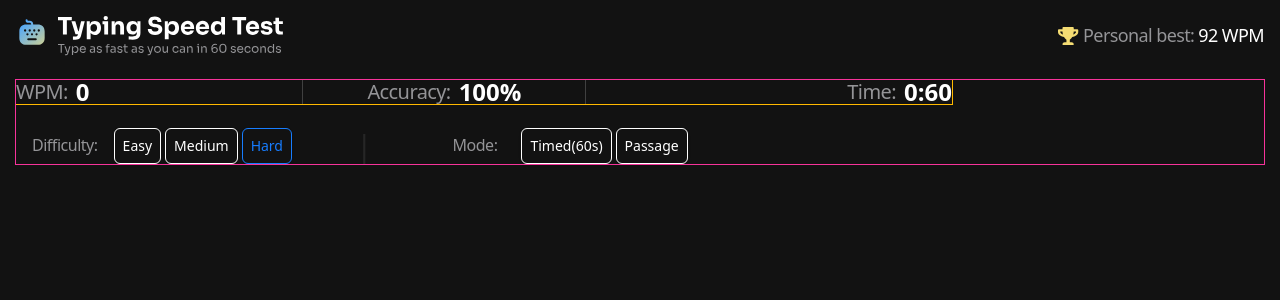
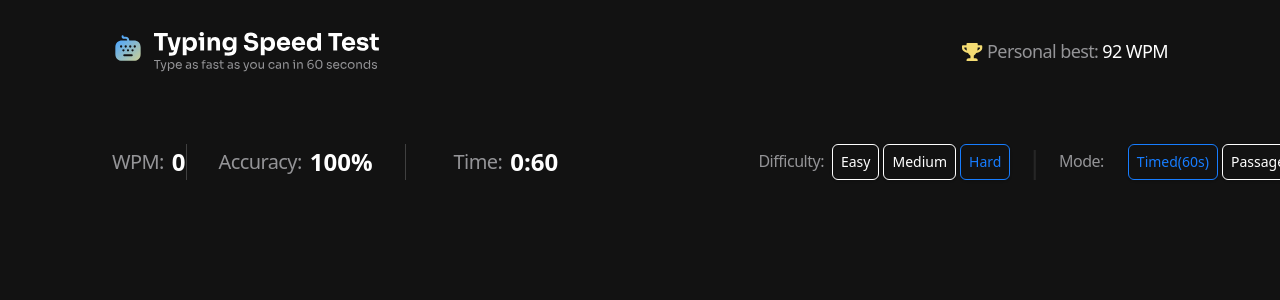
Before and after one commit to JoleneKearse/typing-speed-test, a React (Vite) app: page / in a window 1280 px wide. Shown: the top 300 px of the page. Built offline with nearby package versions, Linux system fonts and the light colour scheme.

Commit message:
chore: style top content for desktops

```diff
--- a/src/App.tsx
+++ b/src/App.tsx
@@ -5,7 +5,7 @@ import InfoBlock from "./components/InfoBlock";
 
 function App() {
   return (
-    <div className="flex flex-col gap-6 p-200 mx-auto">
+    <div className="flex flex-col gap-6 p-200 mx-auto lg:px-1400 lg:py-400">
       <Header />
       <InfoBlock />
     </div>
--- a/src/components/Header.tsx
+++ b/src/components/Header.tsx
@@ -1,6 +1,6 @@
 const Header = () => {
     return (
-        <header className="flex justify-between items-center">
+        <header className="flex justify-between items-center lg:pb-600">
             <img src={window.innerWidth < 600 ? "./src/assets/images/logo-small.svg" : "./src/assets/images/logo-large.svg"} alt="logo" />
             <div className="flex gap-1 items-center">
                 <img src="./src/assets/images/icon-personal-best.svg" alt="golden trophy" />
--- a/src/components/InfoBlock.tsx
+++ b/src/components/InfoBlock.tsx
@@ -5,7 +5,7 @@ import SettingsLargeScreens from "./SettingsLargeScreens";
 
 const InfoBlock = () => {
   return (
-    <section className="flex flex-col gap-6 w-full outline outline-pink-500">
+    <section className="flex flex-col lg:flex-row gap-6 lg:gap-56 w-full">
       <Stats />
       {window.innerWidth < 600 ? <SettingsMobile /> : <SettingsLargeScreens />}
     </section>
--- a/src/components/SettingsLargeScreens.tsx
+++ b/src/components/SettingsLargeScreens.tsx
@@ -2,9 +2,9 @@ import { ToggleGroup, ToggleGroupItem } from "./ui/toggle-group";
 
 const SettingsLargeScreens = () => {
   return (
-    <section className="flex gap-16 items-center text-neutral-100">
+    <section className="flex gap-16 lg:gap-4 items-center text-neutral-100">
       <div className="flex items-center gap-2">
-        <p className="text-preset-5 text-neutral-400 pl-4 pr-2">Difficulty:</p>
+        <p className="text-preset-5 text-neutral-400 pl-4 lg:pl-0 pr-2 lg:pr-0">Difficulty:</p>
         <ToggleGroup
           type="single"
           defaultValue="Hard"
@@ -36,15 +36,15 @@ const SettingsLargeScreens = () => {
       </div>
       <div className="text-3xl font-extralight text-neutral-800">|</div>
       <div className="flex items-center gap-2">
-        <p className="text-preset-5 text-neutral-400 pl-4 pr-4">Mode:</p>
+        <p className="text-preset-5 text-neutral-400 pl-4 lg:pl-0  pr-4">Mode:</p>
         <ToggleGroup
           type="single"
-          defaultValue="Timed"
+          defaultValue="Timed(60s)"
           aria-label="Mode"
           variant="outline"
         >
           <ToggleGroupItem
-            value="Timed(60s"
+            value="Timed(60s)"
             aria-label="Timed"
             className="data-[state=on]:text-blue-500"
           >
--- a/src/components/Stats.tsx
+++ b/src/components/Stats.tsx
@@ -1,6 +1,6 @@
 const Stats = () => {
   return (
-    <section className="grid grid-cols-3 md:flex md:justify-between outline outline-amber-400 md:w-3/4">
+    <section className="grid grid-cols-3 md:flex md:justify-between  md:w-3/4 lg:w-2/5">
       <div className="flex flex-col items-center gap-2 md:flex-row">
         <p className="text-preset-3-mobile md:text-preset-3 text-neutral-400">
           WPM:
@@ -12,7 +12,7 @@ const Stats = () => {
           0
         </p>
       </div>
-      <div className="flex flex-col items-center gap-2  border-l border-r border-neutral-700 md:flex-row md:pl-800 md:pr-800">
+      <div className="flex flex-col items-center gap-2  border-l border-r border-neutral-700 md:flex-row md:pl-800 md:pr-800 lg:pl-400 lg:pr-400">
         <p className="text-preset-3-mobile md:text-preset-3 text-neutral-400">
           Accuracy:
         </p>
```
